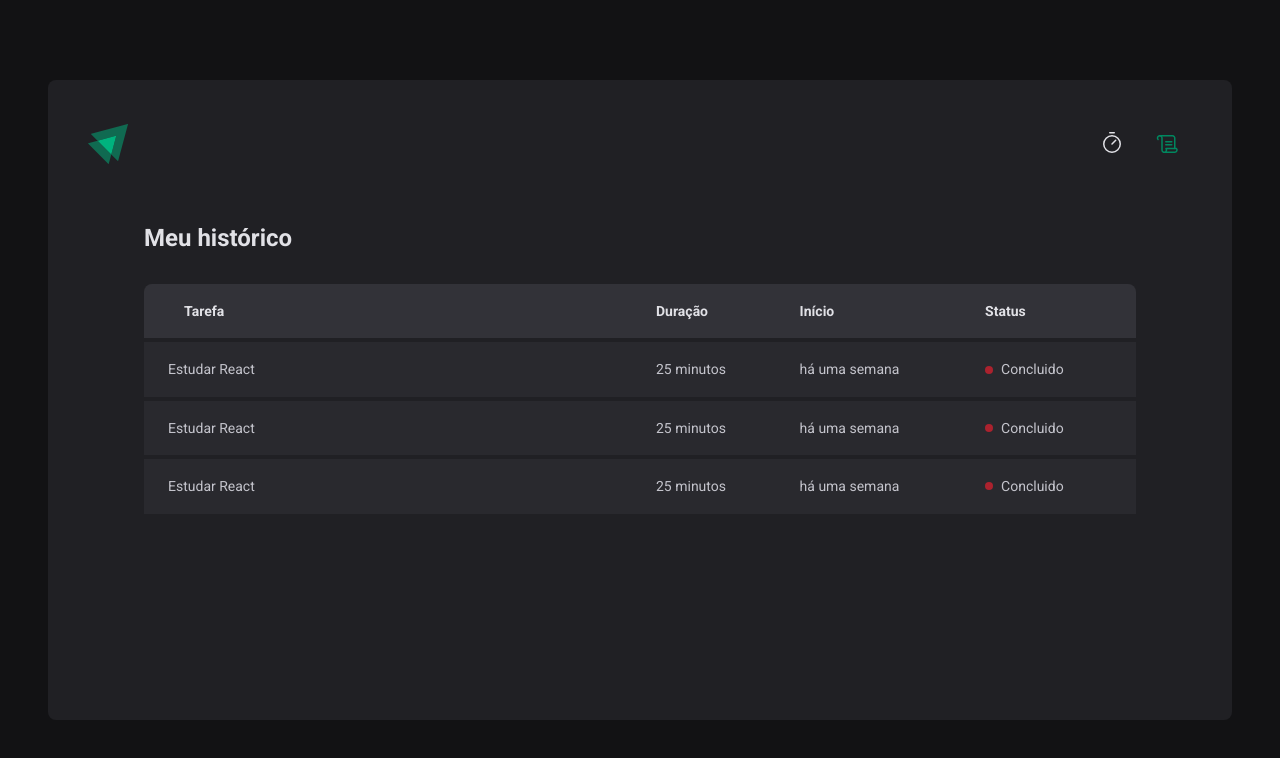
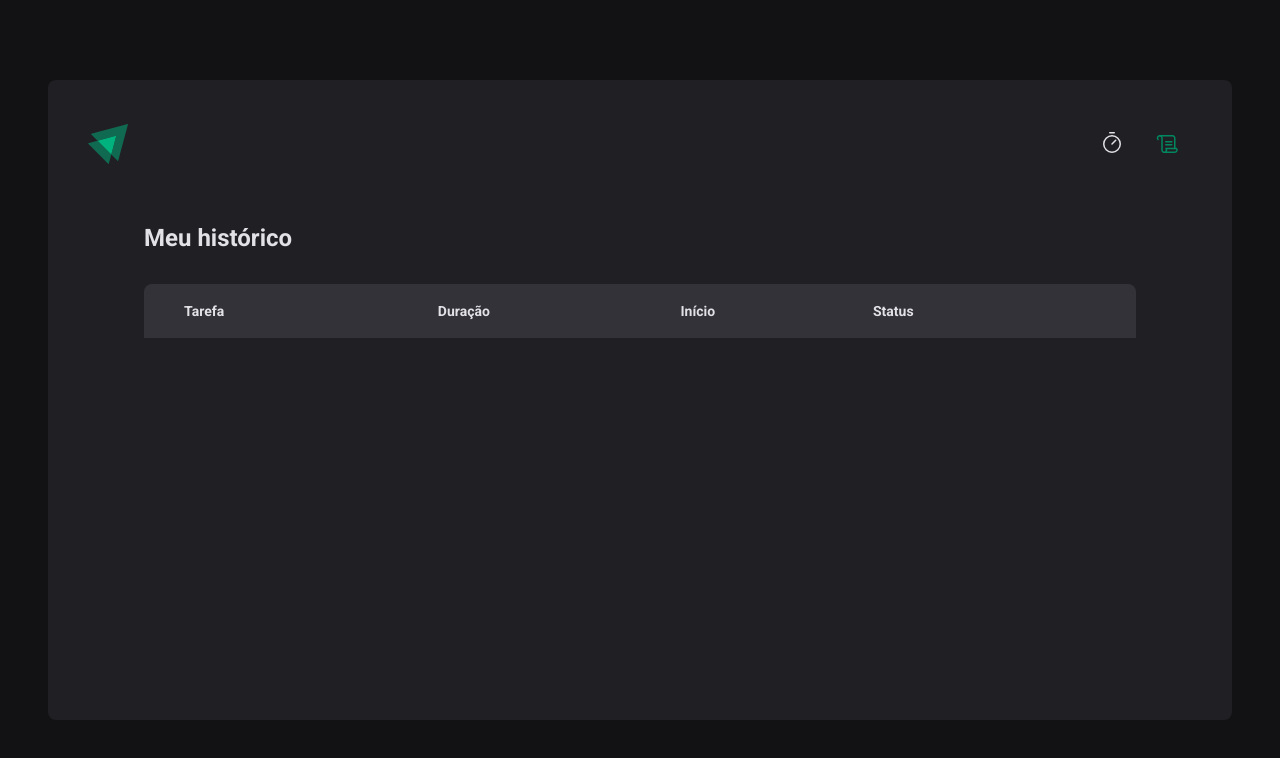
Before and after one commit to gabscrobson/pomodoro-timer, a React (Vite) app: page /history in a window 1280 px wide. Shown: the top 758 px of the page. Built offline with nearby package versions, Linux system fonts and the light colour scheme.

Commit message:
context fix

```diff
--- a/src/App.tsx
+++ b/src/App.tsx
@@ -4,12 +4,15 @@
 
 import { GlobalStyle } from './styles/global'
 import { defaultTheme } from './styles/themes/default'
+import { CyclesContextProvider } from './contexts/CylesContext'
 
 export function App() {
   return (
     <ThemeProvider theme={defaultTheme}>
       <BrowserRouter>
-        <Router />
+        <CyclesContextProvider>
+          <Router />
+        </CyclesContextProvider>
       </BrowserRouter>
       <GlobalStyle />
     </ThemeProvider>
--- /dev/null
+++ b/src/contexts/CylesContext.tsx
@@ -0,0 +1,123 @@
+import { createContext, useState } from 'react'
+
+interface CreateCycleData {
+  task: string
+  minutesAmount: number
+}
+
+interface Cycle {
+  id: string
+  task: string
+  minutesAmount: number
+  startDate: Date
+  interruptedDate?: Date
+  finishedDate?: Date
+}
+
+interface CyclesContextType {
+  cycles: Cycle[]
+  activeCycle: Cycle | undefined
+  activeCycleId: string | null
+  amountSecondsPassed: number
+  markCurrentCycleAsFinished: () => void
+  markCurrentCycleAsInterrupted: () => void
+  setSecondsPassed: (seconds: number) => void
+  createNewCycle: (data: CreateCycleData) => void
+  interruptCurrentCycle: () => void
+}
+
+interface CyclesContextProviderProps {
+  children: React.ReactNode
+}
+
+export const CyclesContext = createContext({} as CyclesContextType)
+
+export function CyclesContextProvider({
+  children,
+}: CyclesContextProviderProps) {
+  // States
+  const [cycles, setCycles] = useState<Cycle[]>([])
+  const [activeCycleId, setActiveCycleId] = useState<string | null>(null)
+  const [amountSecondsPassed, setAmountSecondsPassed] = useState(0)
+
+  // Gets the active cycle
+  const activeCycle = cycles.find((cycle) => cycle.id === activeCycleId)
+
+  // Marks the current cycle as finished
+  function markCurrentCycleAsFinished() {
+    setCycles((state) =>
+      state.map((cycle) => {
+        if (cycle.id === activeCycleId) {
+          return {
+            ...cycle,
+            finishedDate: new Date(),
+          }
+        }
+        return cycle
+      }),
+    )
+  }
+
+  // Marks the current cycle as interrupted
+  function markCurrentCycleAsInterrupted() {
+    setCycles((state) =>
+      state.map((cycle) => {
+        if (cycle.id === activeCycleId)
+          return { ...cycle, interruptedDate: new Date() }
+        else return cycle
+      }),
+    )
+  }
+
+  // Proxies the function to send it to the Context
+  function setSecondsPassed(seconds: number) {
+    setAmountSecondsPassed(seconds)
+  }
+
+  // Handles the creation of a new cycle
+  function createNewCycle(data: CreateCycleData) {
+    const newCycle: Cycle = {
+      id: String(new Date().getTime()),
+      task: data.task,
+      minutesAmount: data.minutesAmount,
+      startDate: new Date(),
+    }
+    setCycles((state) => [newCycle, ...state])
+    setActiveCycleId(newCycle.id)
+    setAmountSecondsPassed(0)
+  }
+
+  // Handles the interruption of a cycle
+  function interruptCurrentCycle() {
+    setCycles((state) =>
+      state.map((cycle) => {
+        if (cycle.id === activeCycleId)
+          return { ...cycle, interruptedDate: new Date() }
+        else return cycle
+      }),
+    )
+
+    setActiveCycleId(null)
+    setAmountSecondsPassed(0)
+    // reset()
+  }
+
+  // Values of the context
+  const cyclesContextValue = {
+    cycles,
+    activeCycle,
+    activeCycleId,
+    amountSecondsPassed,
+    markCurrentCycleAsFinished,
+    markCurrentCycleAsInterrupted,
+    setSecondsPassed,
+    createNewCycle,
+    interruptCurrentCycle,
+  }
+
+  return (
+    <CyclesContext.Provider value={cyclesContextValue}>
+      {children}
+    </CyclesContext.Provider>
+  )
+}
--- a/src/pages/History/index.tsx
+++ b/src/pages/History/index.tsx
@@ -1,6 +1,12 @@
+import { useContext } from 'react'
+import { CyclesContext } from '../../contexts/CylesContext'
 import { HistoryContainer, HistoryList, Status } from './styles'
+import { formatDistanceToNow } from 'date-fns'
+import ptBr from 'date-fns/locale/pt-BR'
 
 export function History() {
+  const { cycles } = useContext(CyclesContext)
+
   return (
     <HistoryContainer>
       <h1>Meu histórico</h1>
@@ -16,30 +22,34 @@
             </tr>
           </thead>
           <tbody>
-            <tr>
-              <td>Estudar React</td>
-              <td>25 minutos</td>
-              <td>há uma semana</td>
-              <td>
-                <Status statusColor="red">Concluido</Status>
-              </td>
-            </tr>
-            <tr>
-              <td>Estudar React</td>
-              <td>25 minutos</td>
-              <td>há uma semana</td>
-              <td>
-                <Status statusColor="red">Concluido</Status>
-              </td>
-            </tr>
-            <tr>
-              <td>Estudar React</td>
-              <td>25 minutos</td>
-              <td>há uma semana</td>
-              <td>
-                <Status statusColor="red">Concluido</Status>
-              </td>
-            </tr>
+            {cycles.map((cycle) => {
+              const status = cycle.interruptedDate
+                ? 'Interrompido'
+                : cycle.finishedDate
+                ? 'Concluído'
+                : 'Em andamento'
+              const statusColor =
+                status === 'Interrompido'
+                  ? 'red'
+                  : status === 'Concluído'
+                  ? 'green'
+                  : 'yellow'
+              return (
+                <tr key={cycle.id}>
+                  <td>{cycle.task}</td>
+                  <td>{cycle.minutesAmount + ' minutos'}</td>
+                  <td>
+                    {formatDistanceToNow(cycle.startDate, {
+                      locale: ptBr,
+                      addSuffix: true,
+                    })}
+                  </td>
+                  <td>
+                    <Status statusColor={statusColor}>{status}</Status>
+                  </td>
+                </tr>
+              )
+            })}
           </tbody>
         </table>
       </HistoryList>
--- a/src/pages/Home/Countdown/index.tsx
+++ b/src/pages/Home/Countdown/index.tsx
@@ -1,7 +1,7 @@
 import { useContext, useEffect, useState } from 'react'
 import { CountdownContainer, Separator } from './styles'
-import { CyclesContext } from '..'
 import { differenceInSeconds } from 'date-fns'
+import { CyclesContext } from '../../../contexts/CylesContext'
 
 export function Countdown() {
   const {
--- a/src/pages/Home/NewCycleForm/index.tsx
+++ b/src/pages/Home/NewCycleForm/index.tsx
@@ -1,7 +1,7 @@
 import { useContext } from 'react'
-import { CyclesContext } from '..'
 import { FormContainer, MinutesAmountInput, TaskInput } from './styles'
 import { useFormContext } from 'react-hook-form'
+import { CyclesContext } from '../../../contexts/CylesContext'
 
 export function NewCycleForm() {
   const { activeCycle } = useContext(CyclesContext)
--- a/src/pages/Home/index.tsx
+++ b/src/pages/Home/index.tsx
@@ -2,7 +2,7 @@
 import { FormProvider, set, useForm } from 'react-hook-form'
 import { zodResolver } from '@hookform/resolvers/zod'
 import * as zod from 'zod'
-import { createContext, useEffect, useState } from 'react'
+import { useContext } from 'react'
 import { differenceInSeconds } from 'date-fns'
 
 import {
@@ -12,6 +12,7 @@
 } from './styles'
 import { NewCycleForm } from './NewCycleForm'
 import { Countdown } from './Countdown'
+import { CyclesContext } from '../../contexts/CylesContext'
 
 const newCountdownSchema = zod.object({
   task: zod.string().nonempty({ message: 'Campo obrigatório' }),
@@ -23,30 +24,9 @@
 
 type newCountdownFormData = zod.infer<typeof newCountdownSchema>
 
-interface Cycle {
-  id: string
-  task: string
-  minutesAmount: number
-  startDate: Date
-  interruptedDate?: Date
-}
-
-interface CyclesContextType {
-  activeCycle: Cycle | undefined
-  activeCycleId: string | null
-  amountSecondsPassed: number
-  markCurrentCycleAsFinished: () => void
-  markCurrentCycleAsInterrupted: () => void
-  setSecondsPassed: (seconds: number) => void
-}
-
-export const CyclesContext = createContext({} as CyclesContextType)
-
 export function Home() {
-  // States
-  const [cycles, setCycles] = useState<Cycle[]>([])
-  const [activeCycleId, setActiveCycleId] = useState<string | null>(null)
-  const [amountSecondsPassed, setAmountSecondsPassed] = useState(0)
+  const { activeCycle, activeCycleId, createNewCycle, interruptCurrentCycle } =
+    useContext(CyclesContext)
 
   // Form handling
   const newCycleForm = useForm<newCountdownFormData>({
@@ -59,92 +39,29 @@
 
   const { register, handleSubmit, watch, reset } = newCycleForm
 
-  // Gets the active cycle
-  const activeCycle = cycles.find((cycle) => cycle.id === activeCycleId)
-
-  function markCurrentCycleAsFinished() {
-    setCycles((state) =>
-      state.map((cycle) => {
-        if (cycle.id === activeCycleId) {
-          return {
-            ...cycle,
-            interruptedDate: new Date(),
-          }
-        }
-        return cycle
-      }),
-    )
-  }
-
-  function markCurrentCycleAsInterrupted() {
-    setCycles((state) =>
-      state.map((cycle) => {
-        if (cycle.id === activeCycleId)
-          return { ...cycle, interruptedDate: new Date() }
-        else return cycle
-      }),
-    )
-  }
-
-  // Proxies the function to send it to the Context
-  function setSecondsPassed(seconds: number) {
-    setAmountSecondsPassed(seconds)
-  }
-
-  // Handles the creation of a new cycle
-  function handleStartCountdown(data: newCountdownFormData) {
-    const newCycle: Cycle = {
-      id: String(new Date().getTime()),
-      task: data.task,
-      minutesAmount: data.minutesAmount,
-      startDate: new Date(),
-    }
-    setCycles((state) => [...state, newCycle])
-    setActiveCycleId(newCycle.id)
-    setAmountSecondsPassed(0)
-  }
-
-  // Handles the interruption of a cycle
-  function handleInterruptCycle() {
-    setCycles((state) =>
-      state.map((cycle) => {
-        if (cycle.id === activeCycleId)
-          return { ...cycle, interruptedDate: new Date() }
-        else return cycle
-      }),
-    )
-
-    setActiveCycleId(null)
-    setAmountSecondsPassed(0)
-    reset()
-  }
-
   // Form variables
   const task = watch('task')
   const minutesAmount = watch('minutesAmount')
   const isSubmitDisabled = !task || !minutesAmount
 
-  const cyclesContextValue = {
-    activeCycle,
-    activeCycleId,
-    amountSecondsPassed,
-    markCurrentCycleAsFinished,
-    markCurrentCycleAsInterrupted,
-    setSecondsPassed,
+  function handleCreateNewCycle() {
+    createNewCycle({
+      task,
+      minutesAmount,
+    })
+    reset()
   }
 
   return (
     <HomeContainer>
-      <form onSubmit={handleSubmit(handleStartCountdown)} action="">
-        <CyclesContext.Provider value={cyclesContextValue}>
-          <FormProvider {...newCycleForm}>
-            <NewCycleForm />
-          </FormProvider>
-          <Countdown />
-        </CyclesContext.Provider>
+      <form onSubmit={handleSubmit(handleCreateNewCycle)} action="">
+        <FormProvider {...newCycleForm}>
+          <NewCycleForm />
+        </FormProvider>
+        <Countdown />
 
         {activeCycle ? (
-          <StopCountdownButton onClick={handleInterruptCycle} type="button">
+          <StopCountdownButton onClick={interruptCurrentCycle} type="button">
             <HandPalm size={24} />
             Interromper
           </StopCountdownButton>
```
